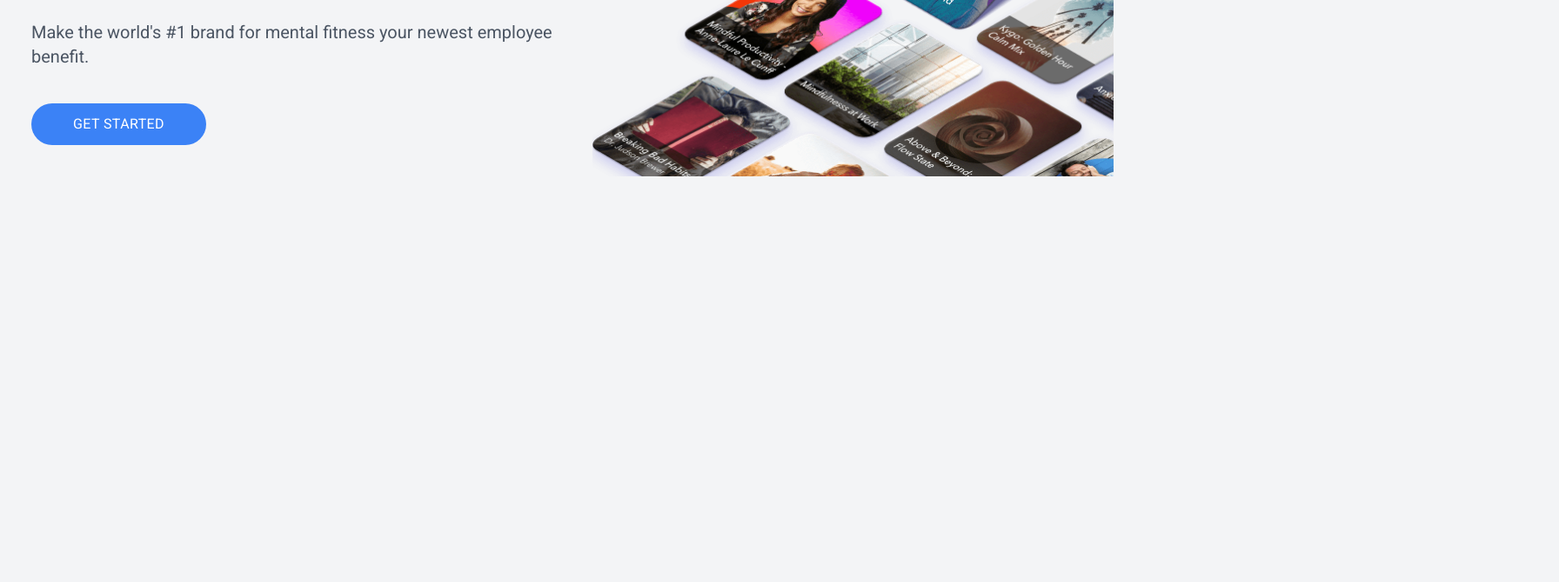
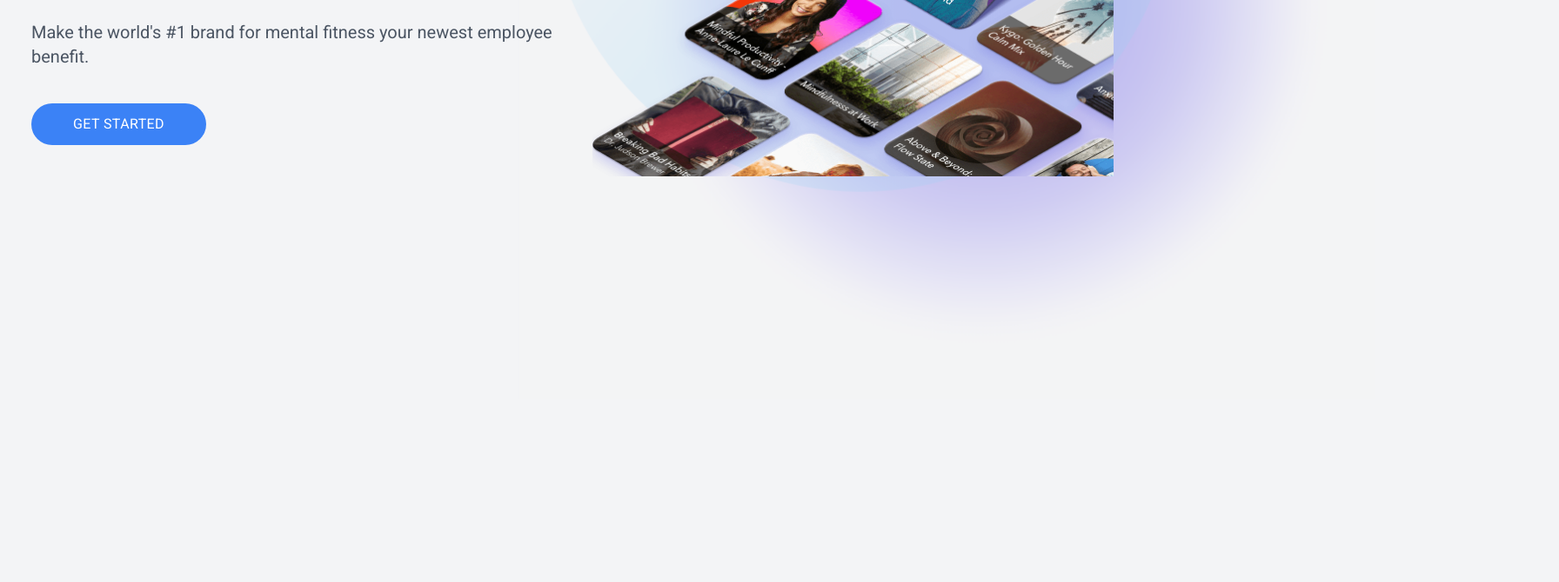
Before and after one commit to pagarevijayy/calm-landing-page-clone, a website built with Vite: page index.html in a window 1280 px wide. Shown: the part 378-1048 px from the top of the page at 87% size, 1792 px wide, since content can reach past the window. Before the commit the page ends 800 px from the top, so only its background shows below. Built offline with nearby package versions, Linux system fonts and the light colour scheme.

Commit message:
animation added

```diff
--- a/css/helper.css
+++ b/css/helper.css
@@ -1,5 +1,5 @@
-
-:root{
+/* hamburger menu css */
+:root {
     --hamburgerIconColor: #1F2937;
 }
 
@@ -51,7 +51,8 @@
 .hamburger-inner::after {
     width: 28px;
     height: 3px;
-    background-color: var(--hamburgerIconColor);;
+    background-color: var(--hamburgerIconColor);
+    ;
     border-radius: 4px;
     position: absolute;
     transition-property: transform;
@@ -106,3 +107,19 @@
     transform: rotate(-90deg);
     transition: bottom 0.1s ease-out, transform 0.22s 0.12s cubic-bezier(0.215, 0.61, 0.355, 1);
 }
+
+/* breathe animation css */
+.breathe{
+    animation: breathe 5s ease-in-out infinite alternate;
+    /* adjust breathing as per breakpoints */
+}
+
+@keyframes breathe {
+    0% {
+        scale: 1;
+    }
+
+    100% {
+        scale: 0.7;
+    }
+}
--- a/index.html
+++ b/index.html
@@ -75,10 +75,8 @@
                 <div class="hero-image-wrapper absolute right-0 bottom-0 h-full w-6/12 hidden md:block bg-contain bg-no-repeat bg-right-bottom" style="background-image: url('/images/header-01.webp');">
                     <!-- <img src="/images/header-01.webp" alt="hero-graphics"> -->
                 </div>
-                <div class="hidden hero-bg-breathe absolute top-0 right-0 w-full h-full max-w-7xl" style="z-index: -1;">
-                    <div class="transform rotate-180">
-                        <img src="/images/svg-assets/breathe.svg" alt="breathe">
-                    </div>
+                <div class="breathe-wrapper absolute opacity-40 transform rotate-180" style="z-index: -1; width: 110%; top: -110%; right: -40%;">
+                    <img class="breathe" src="/images/svg-assets/breathe.svg" alt="breathe">
                 </div>
             </div>
             <div class="section">
```
